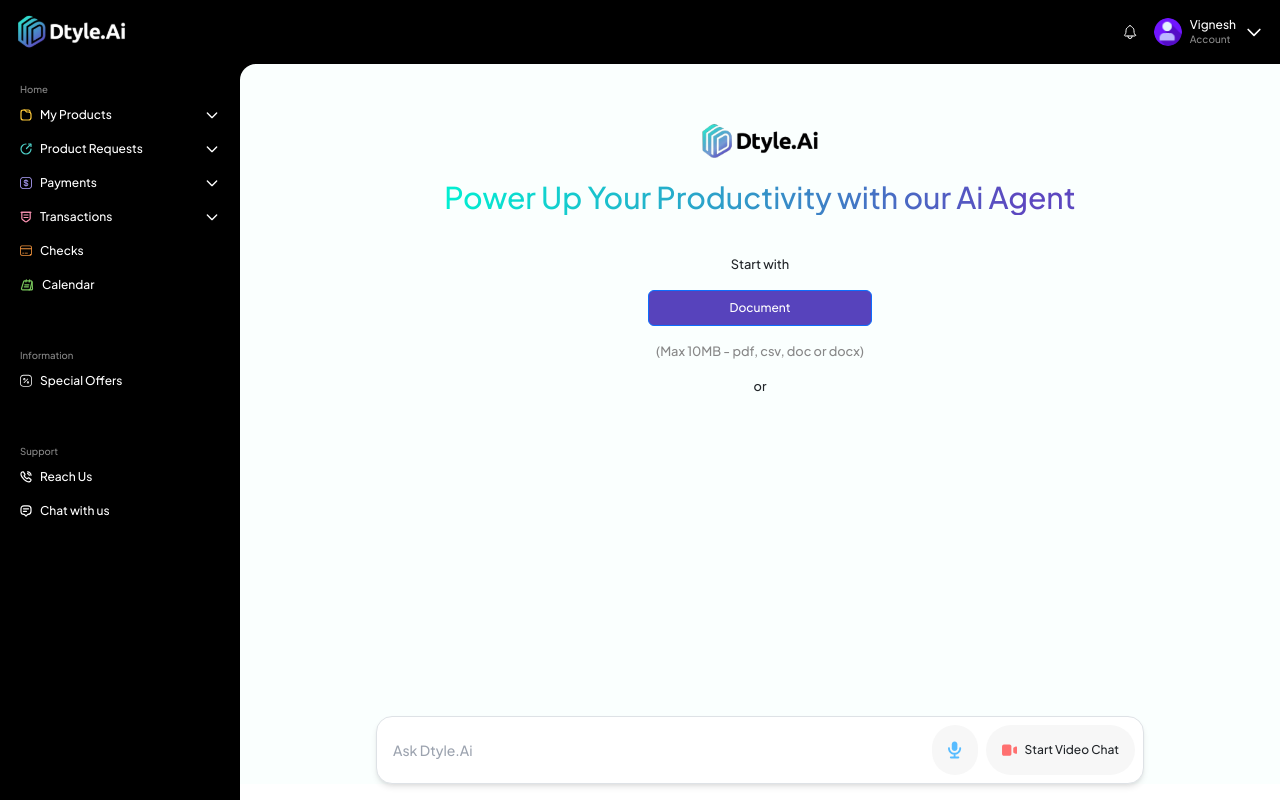
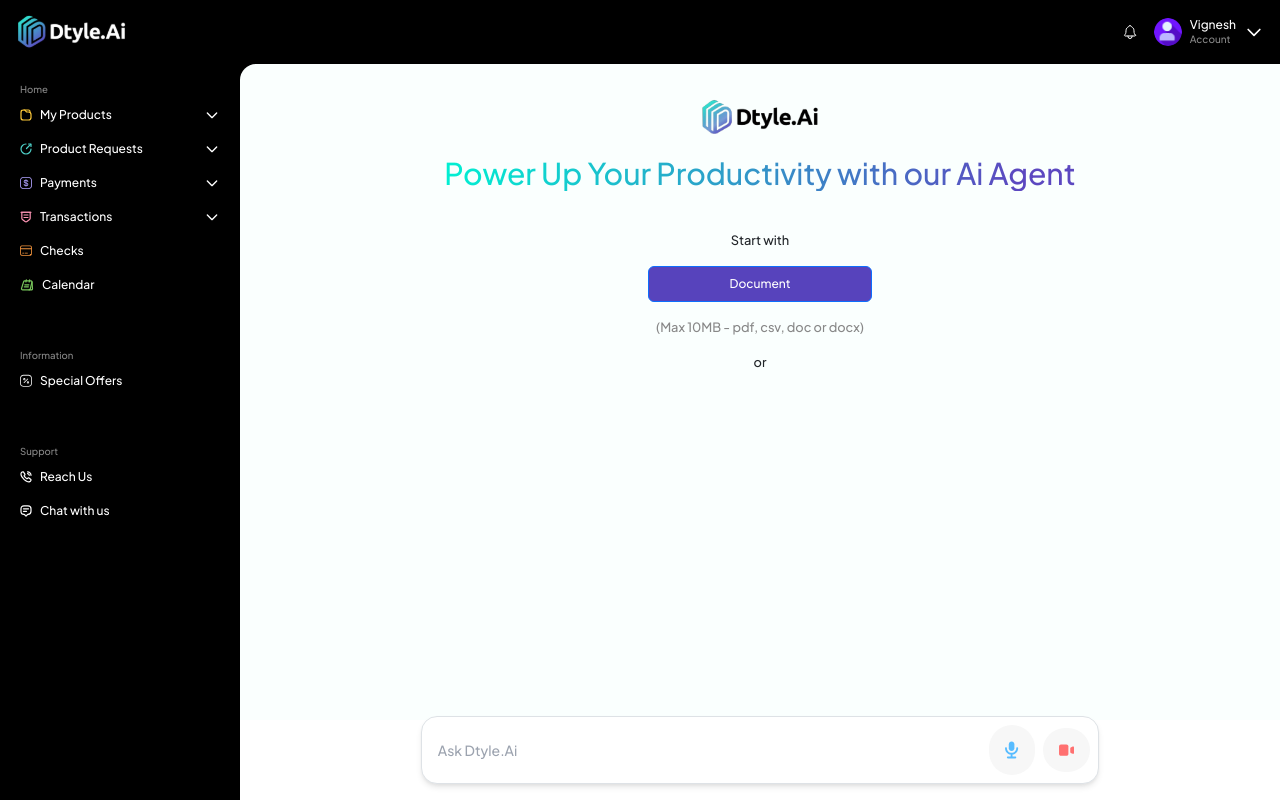
Before and after one commit to ibhaudur/dtyle-ai-chat-frontend, a React app: page /chat in a window 1280 px wide. Built offline with nearby package versions, Linux system fonts and the light colour scheme; the HTML template or start-up script is replaced by a standard one.

Commit message:
video chat popup

```diff
--- a/src/assets/style/style.css
+++ b/src/assets/style/style.css
@@ -33,6 +33,9 @@
 .input-form::placeholder {
   font-size: 12px;
 }
+.f-9 {
+  font-size: 9px;
+}
 .f-10 {
   font-size: 10px;
 }
@@ -60,7 +63,7 @@
 }
 .chatbox {
   position: fixed;
-  width: 60%;
+  width: 53%;
   bottom: 0;
   border: 1px solid #efefef;
   background-color: white;
@@ -88,6 +91,14 @@
   font-size: 12px;
   width: 100%;
 }
+.footer {
+  height: 80px;
+  width: 100%;
+  background: white;
+  position: fixed;
+  bottom: 0;
+  z-index: 999;
+}
 @media (max-width: 991px) {
   .layout-container {
     margin-left: 0px;
--- a/src/layout/Navbar.jsx
+++ b/src/layout/Navbar.jsx
@@ -4,7 +4,7 @@
 import { IoNotificationsOutline } from "react-icons/io5";
 const Navbar = () => {
   return (
-    <nav className="h-16 z-[99] flex justify-between fixed w-100 bg-black text-white align-items-center px-3">
+    <nav className="h-16 flex justify-between fixed z-[99999] w-100 bg-black text-white align-items-center px-3">
       <div>
         <img src={Logo} alt="logo" className="w-28" />
       </div>
--- a/src/layout/Sidebar.jsx
+++ b/src/layout/Sidebar.jsx
@@ -25,7 +25,7 @@
   };
 
   return (
-    <aside className="h-screen bg-black fixed w-60 f-12 d-lg-block d-none text-white p-3 pt-2 flex-none overflow-y-auto">
+    <aside className="h-screen bg-black fixed w-60 f-12 d-lg-block d-none z-[9999] text-white p-3 pt-2 flex-none overflow-y-auto">
       <nav className="pt-4">
         <ul>
           {SiderBarData.map((item, index) => {
--- a/src/layout/index.jsx
+++ b/src/layout/index.jsx
@@ -12,7 +12,7 @@
         <Sidebar />
         <Container fluid
           className="flex-grow rounded-ss-[16px] layout-container
-         bg-[#FAFFFE] p-3 mt-4rem"
+         bg-[#FAFFFE] p-2 mt-4rem"
           style={{ height: "90vh" }}
         >
           <Outlet />
--- a/src/pages/Chat/ChatBox.jsx
+++ b/src/pages/Chat/ChatBox.jsx
@@ -3,17 +3,23 @@
 import videoIcon from "../../../public/images/chat/video.svg";
 import { BsRecord2 } from "react-icons/bs";
 import { IoMdSend } from "react-icons/io";
+import { transcribeAudioWithGoogle } from "./utils/video";
 
 const ChatBox = ({
   message,
   handleInputChange,
   handleKeyPress,
   sendMessage,
+  setVideoURL,
 }) => {
   const [isRecording, setIsRecording] = useState(false);
+  const [isVideoRecording, setIsVideoRecording] = useState(false);
+  const [recordingTime, setRecordingTime] = useState(0);
+  const [videoStream, setVideoStream] = useState(null);
   const recognitionRef = useRef(null);
-  const [recordingTime, setRecordingTime] = useState(0);
+  const mediaRecorderRef = useRef(null);
   const timerRef = useRef(null);
+  const videoRef = useRef(null);
 
   const formatTime = (timeInSeconds) => {
     const minutes = Math.floor(timeInSeconds / 60);
@@ -23,14 +29,15 @@
       "0"
     )}`;
   };
+
   const initSpeechRecognition = () => {
     const SpeechRecognition =
       window.SpeechRecognition || window.webkitSpeechRecognition;
     if (SpeechRecognition) {
       const recognition = new SpeechRecognition();
-      recognition.lang = "en-US"; // Set language
-      recognition.continuous = true; // Keep recognizing until stopped
-      recognition.interimResults = false; // Final results only
+      recognition.lang = "en-US";
+      recognition.continuous = true;
+      recognition.interimResults = false;
 
       recognition.onresult = (e) => {
         const transcript = Array.from(e.results)
@@ -50,35 +57,78 @@
     }
   };
 
-  // Start recording
   const startRecording = () => {
     if (!recognitionRef.current) initSpeechRecognition();
     setIsRecording(true);
     recognitionRef.current?.start();
 
-    // Start the timer
     timerRef.current = setInterval(() => {
       setRecordingTime((prevTime) => prevTime + 1);
     }, 1000);
   };
 
-  // Stop recording
   const stopRecording = () => {
     setIsRecording(false);
     recognitionRef.current?.stop();
-
-    // Clear the timer
     clearInterval(timerRef.current);
-    setRecordingTime(0); // Reset recording time
+    setRecordingTime(0);
   };
 
-  // Cleanup timer on component unmount
+  const startVideoRecording = async () => {
+    try {
+      const stream = await navigator.mediaDevices.getUserMedia({
+        video: true,
+        audio: true,
+      });
+      const mediaRecorder = new MediaRecorder(stream);
+      const chunks = [];
+
+      mediaRecorder.ondataavailable = (e) => chunks.push(e.data);
+      mediaRecorder.onstop = () => {
+        const blob = new Blob(chunks, { type: "video/mp4" });
+        setVideoURL(URL.createObjectURL(blob));
+        transcribeAudioFromVideo(blob);
+      };
+
+      mediaRecorder.start();
+      mediaRecorderRef.current = mediaRecorder;
+
+      setVideoStream(stream); // Save the stream to display in the video element
+      setIsVideoRecording(true);
+
+      timerRef.current = setInterval(() => {
+        setRecordingTime((prevTime) => prevTime + 1);
+      }, 1000);
+    } catch (error) {
+      console.error("Error accessing camera or microphone:", error);
+    }
+  };
+
+  const stopVideoRecording = () => {
+    setIsVideoRecording(false);
+    mediaRecorderRef.current?.stop();
+    videoStream?.getTracks().forEach((track) => track.stop());
+    setVideoStream(null);
+    clearInterval(timerRef.current);
+    setRecordingTime(0);
+  };
+
+  const transcribeAudioFromVideo = async (videoBlob) => {
+    transcribeAudioWithGoogle(videoBlob);
+  };
+
   useEffect(() => {
     return () => clearInterval(timerRef.current);
   }, []);
 
+  useEffect(() => {
+    if (videoRef.current && videoStream) {
+      videoRef.current.srcObject = videoStream;
+    }
+  }, [videoStream]);
+
   return (
-    <div className="chatbox flex flex-col border items-center mb-3 p-2 w-full">
+    <div className="chatbox flex flex-col border items-center mb-3 p-2 w-full z-[9999]">
       <div className="flex items-center w-full">
         <input
           type="text"
@@ -88,7 +138,7 @@
           onKeyPress={handleKeyPress}
           className="flex-1 p-2 rounded-md border-none focus:outline-none"
         />
-        {message && !isRecording ? (
+        {message && !isRecording && !isVideoRecording ? (
           <button
             onClick={sendMessage}
             className="p-2 rounded-full text-white me-2 focus:outline-none bg-[#F7F7F7]"
@@ -97,9 +147,10 @@
           </button>
         ) : (
           <div className="flex align-items-center gap-2">
-            {isRecording && (
+            {isRecording || isVideoRecording ? (
               <div className="text-gray-500">{formatTime(recordingTime)}</div>
-            )}
+            ) : null}
+            {!isVideoRecording && (
               <button
                 onClick={isRecording ? stopRecording : startRecording}
                 className={`${
@@ -112,13 +163,40 @@
                   <img src={audioIcon} alt="Audio Icon" />
                 )}
               </button>
-            <button className="p-3 rounded-full flex gap-2 f-12 align-items-center focus:outline-none bg-[#F7F7F7]">
+            )}
+            {!isRecording && (
+              <button
+                onClick={
+                  isVideoRecording ? stopVideoRecording : startVideoRecording
+                }
+                className="p-3 rounded-full flex gap-2 f-12 align-items-center focus:outline-none bg-[#F7F7F7]"
+              >
+                {isVideoRecording ? (
+                  <>
+                    Stop Video
+                    <BsRecord2 className="text-red-500 text-2xl" />
+                  </>
+                ) : (
                   <img src={videoIcon} alt="Start Video Chat" />
-              Start Video Chat
+                )}
               </button>
+            )}
           </div>
         )}
       </div>
+      {isVideoRecording && videoStream && (
+        <div className="popup fixed inset-0 flex items-center justify-center bg-black bg-opacity-50 z-50">
+          <div className="bg-white p-2 rounded shadow-lg h-80 flex flex-col items-center">
+            <video ref={videoRef} autoPlay muted className="w-full h-60" />
+            <button
+              onClick={stopVideoRecording}
+              className="mt-4 bg-red-500 text-white p-2 rounded"
+            >
+              Stop Recording
+            </button>
+          </div>
+        </div>
+      )}
     </div>
   );
 };
--- a/src/pages/Chat/index.jsx
+++ b/src/pages/Chat/index.jsx
@@ -9,7 +9,7 @@
 
 const Chat = () => {
   const [open, setOpen] = useState(false);
-  // const [recordedText, setRecordedText] = useState("");
+  const [videoURL, setVideoURL] = useState(null);
   const [message, setMessage] = useState("");
   const [messages, setMessages] = useState([]);
 
@@ -39,7 +39,7 @@
     }
   };
   return (
-    <section className="flex justify-center flex-col align-items-center p-3 gap-3">
+    <section className="flex justify-center flex-col align-items-center gap-3">
       <ModalBox title="Upload a Document" open={open} setOpen={setOpen}>
         <div>
           <Row className="mb-3">
@@ -105,21 +105,43 @@
           <small>or</small>
         </>
       )}
-      <Row className="w-100 justify-center mt-2 mb-4 pb-4">
-        <Col md={10}>
-          <Messages
-            message={message}
-            messages={messages}
-            setMessages={setMessages}
-          />
+      <Row className="w-100 justify-end mt-2 mb-4 pb-5">
+        <Col md={8}>
+          <Messages messages={messages} />
         </Col>
+        {messages.length !== 0 && (
+          <Col md={2} className="px-0 d-none d-md-block">
+            <div className="sticky top-20">
+              <small>Chat with</small>
+              <Button
+                className="bg-[#5743BC] w-100 f-12 mt-2 p-2"
+                onClick={() => setOpen(() => !open)}
+              >
+                Document
+              </Button>
+              <small className="c-gray f-9">
+                (Max 10MB - pdf, csv, doc or docx)
+              </small>
+              {videoURL && (
+                <video controls className="mt-4 w-44">
+                  <source src={videoURL} type="video/mp4" />
+                  Your browser does not support the video tag.
+                </video>
+              )}
+            </div>
+          </Col>
+        )}
       </Row>
       <ChatBox
         message={message}
         handleInputChange={handleInputChange}
         handleKeyPress={handleKeyPress}
         sendMessage={sendMessage}
+        setVideoURL={setVideoURL}
       />
+      <div className="footer">
+
+      </div>
     </section>
   );
 };
--- /dev/null
+++ b/src/pages/Chat/utils/video.js
@@ -0,0 +1,43 @@
+export const transcribeAudioWithGoogle = async (audioBlob) => {
+  const API_KEY = "YOUR_GOOGLE_CLOUD_API_KEY";
+
+  // Convert Blob to Base64
+  const convertBlobToBase64 = (blob) => {
+    return new Promise((resolve, reject) => {
+      const reader = new FileReader();
+      reader.onloadend = () => resolve(reader.result.split(",")[1]); // Extract Base64
+      reader.onerror = reject;
+      reader.readAsDataURL(blob);
+    });
+  };
+
+  try {
+    const audioBase64 = await convertBlobToBase64(audioBlob);
+
+    // Send request to Google Cloud Speech-to-Text
+    const response = await fetch(
+      `https://speech.googleapis.com/v1p1beta1/speech:recognize?key=${API_KEY}`,
+      {
+        method: "POST",
+        headers: { "Content-Type": "application/json" },
+        body: JSON.stringify({
+          config: {
+            encoding: "LINEAR16",
+            sampleRateHertz: 16000,
+            languageCode: "en-US",
+          },
+          audio: { content: audioBase64 },
+        }),
+      }
+    );
+
+    const data = await response.json();
+    console.log("Transcription Result:", data);
+    return data.results
+      .map((result) => result.alternatives[0].transcript)
+      .join(" ");
+  } catch (error) {
+    console.error("Error transcribing with Google:", error);
+    throw error;
+  }
+};
```
Also changed, not shown: src/pages/Chat/Messages.jsx (+2 -6 lines), src/pages/Chat/utils/audio.js (added). Lines whose indentation alone changed are shown as unchanged.
